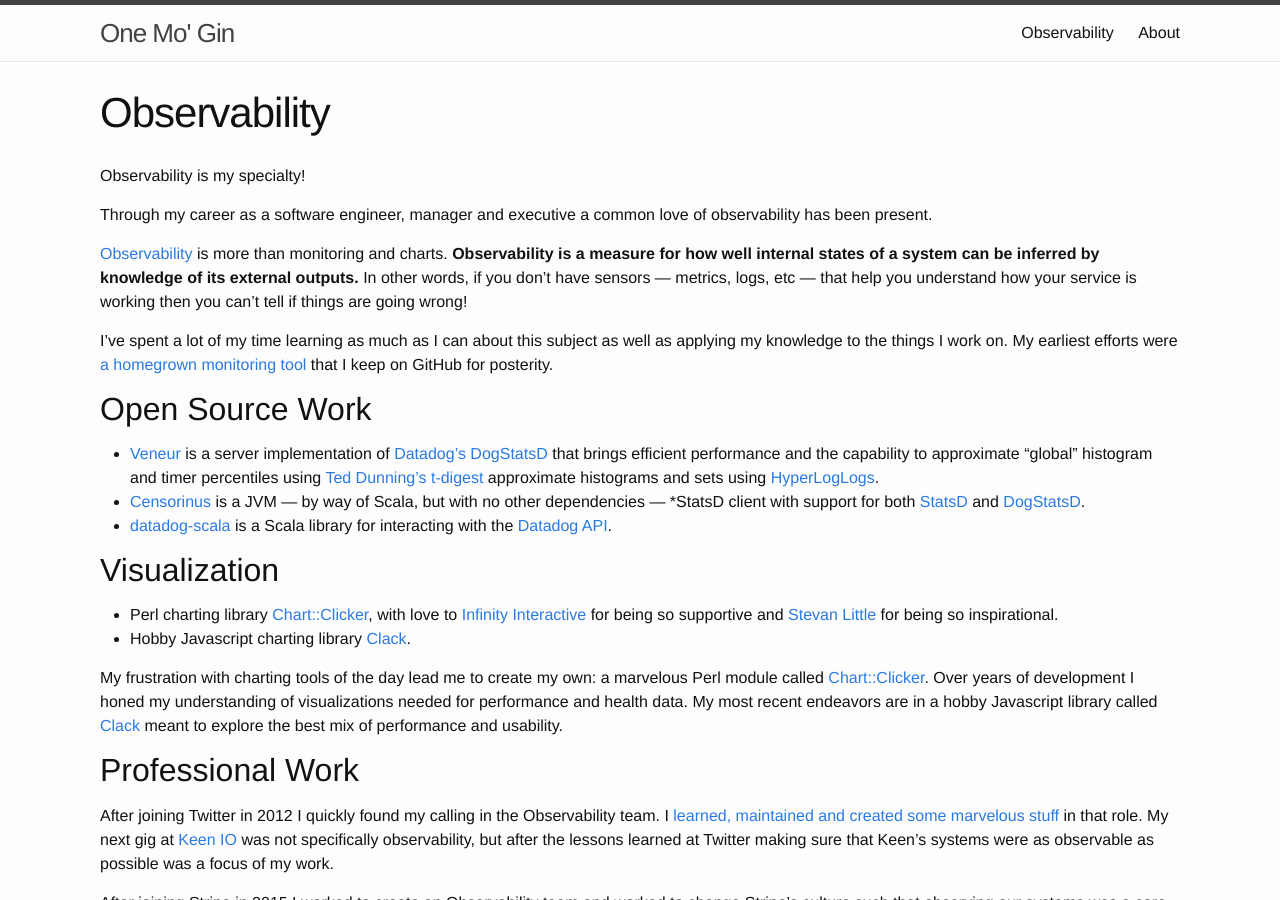
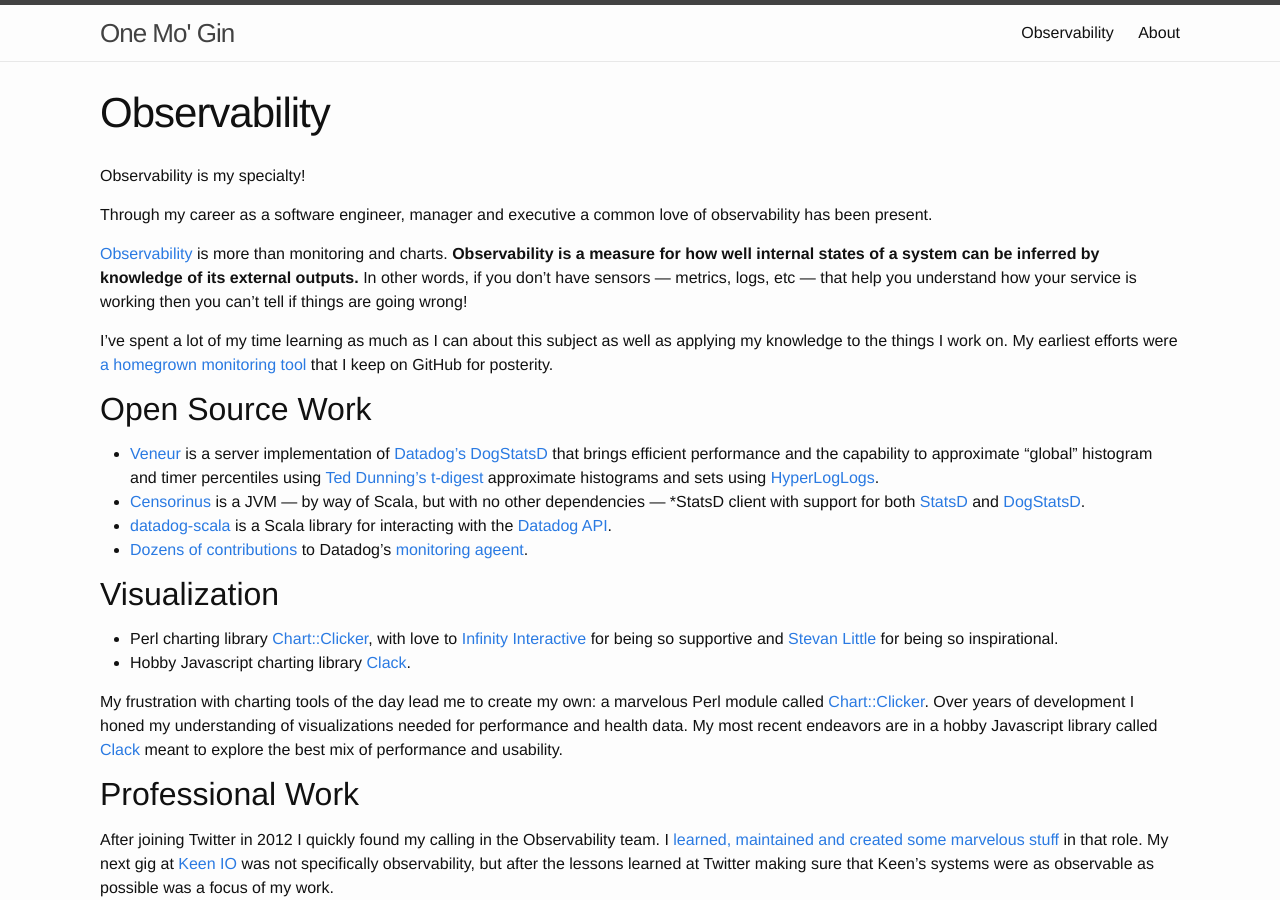
Before and after one commit to rom1v/gphat.github.io, a Jekyll site: the page built from observability.md, in a window 1280 px wide and 900 px high. Built offline with Jekyll 4.4.1, drawn with Linux system fonts in a browser that asks for light colours; nearby versions of some CDN libraries.

Commit message:
Some more obs work.

```diff
--- a/observability.md
+++ b/observability.md
@@ -17,6 +17,7 @@
 * [Veneur](https://github.com/stripe/veneur) is a server implementation of [Datadog's](https://datadoghq.com) [DogStatsD](http://docs.datadoghq.com/guides/dogstatsd/) that brings efficient performance and the capability to approximate "global" histogram and timer percentiles using [Ted Dunning's t-digest](https://github.com/tdunning/t-digest) approximate histograms and sets using [HyperLogLogs](https://en.wikipedia.org/wiki/HyperLogLog).
 * [Censorinus](https://github.com/gphat/censorinus) is a JVM — by way of Scala, but with no other dependencies — \*StatsD client with support for both [StatsD](https://github.com/etsy/statsd) and [DogStatsD](http://docs.datadoghq.com/guides/dogstatsd/).
 * [datadog-scala](https://github.com/gphat/datadog-scala) is a Scala library for interacting with the [Datadog API](http://docs.datadoghq.com/api/).
+* [Dozens of contributions](https://github.com/datadog/dd-agent/pulls?utf8=✓&q=is%3Apr%20author%3Agphat) to Datadog's [monitoring ageent](https://github.com/datadog/dd-agent).
 
 ## Visualization
 
```
